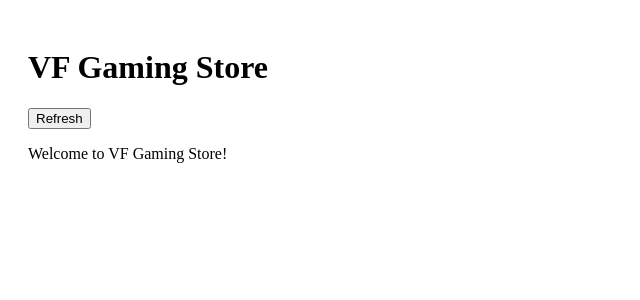
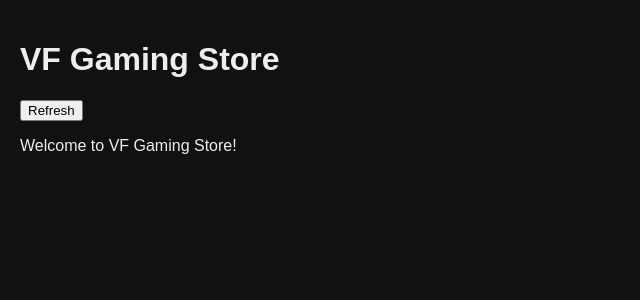
Before and after one commit to thrasherdustin9904/vfg-frontend, a React (Vite) app: page / in a window 1280 px wide. Shown: the top 300 px of the page, without its empty margins (0-640 px from the left). Built offline with nearby package versions, Linux system fonts and the light colour scheme.

Commit message:
Update main.jsx

```diff
--- a/src/main.jsx
+++ b/src/main.jsx
@@ -1,9 +1,13 @@
-import React from 'react';
-import ReactDOM from 'react-dom/client';
-import App from './App.jsx';
+import React from "react";
+import { createRoot } from "react-dom/client";
+import { BrowserRouter } from "react-router-dom";
+import App from "./App";
+import "./styles.css";
 
-ReactDOM.createRoot(document.getElementById('root')).render(
+createRoot(document.getElementById("root")).render(
   <React.StrictMode>
-    <App />
+    <BrowserRouter>
+      <App />
+    </BrowserRouter>
   </React.StrictMode>
 );
```
